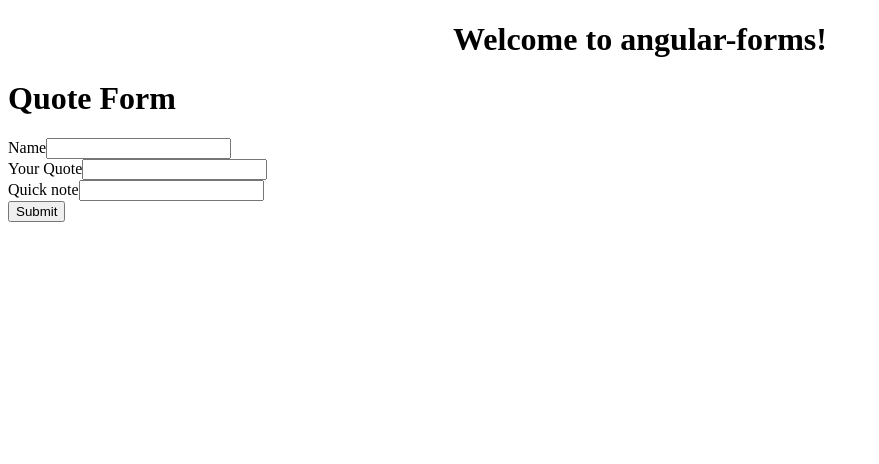
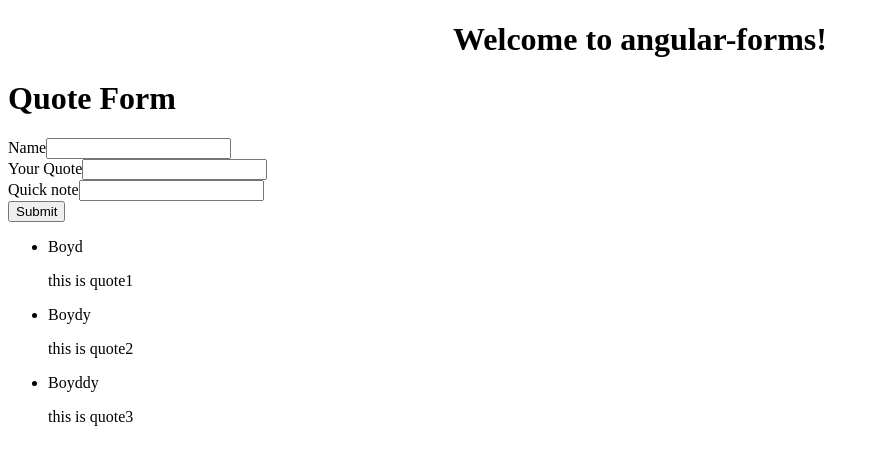
Before and after one commit to boydndonga/anguarTemplateForm, an Angular app: page / in a window 1280 px wide. Shown: the top 464 px of the page, without its empty margins (0-879 px from the left). Built offline with nearby package versions, Linux system fonts and the light colour scheme.

Commit message:
create output for quotes

```diff
--- a/src/app/quote/quote.component.html
+++ b/src/app/quote/quote.component.html
@@ -1,3 +1,10 @@
 <div class="container">
   <app-quote-form></app-quote-form>
+
+  <ul *ngFor='let quote of quotes'>
+    <li>
+      <p>{{quote.name}}</p>
+      <p>{{quote.quote}}</p>
+    </li>
+  </ul>
 </div>
```
